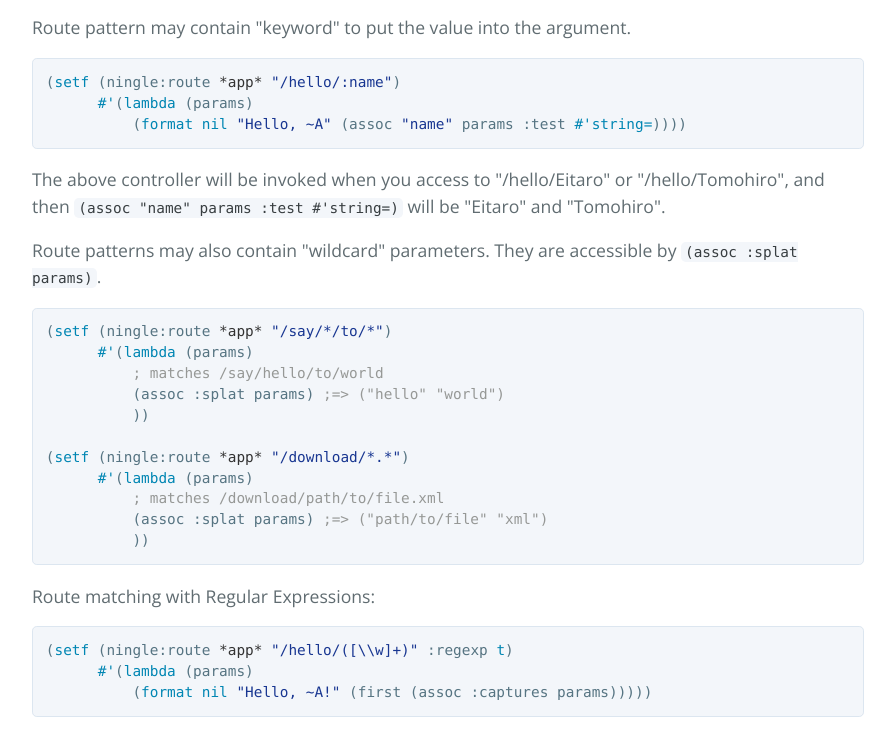
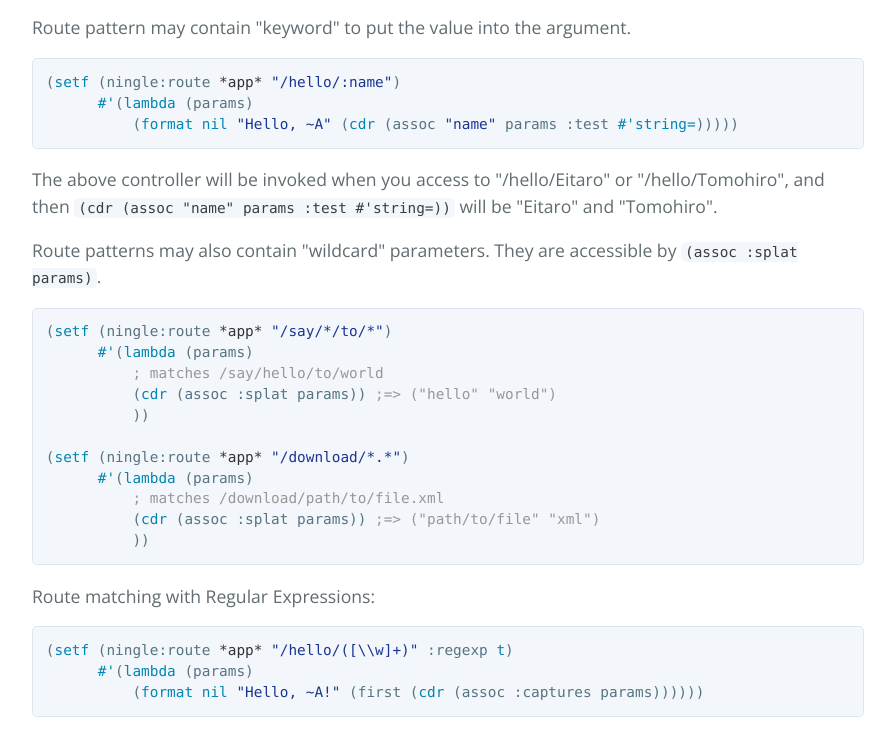
Before and after one commit to fukamachi/ningle, a plain HTML site: page index.html in a window 1280 px wide. Shown: the part 2107-2840 px from the top of the page, without its empty margins (192-1087 px from the left). Drawn offline with nearby package versions, Linux system fonts and the light colour scheme.

```diff
--- a/index.html
+++ b/index.html
@@ -85,29 +85,29 @@
 
 <div class="highlight highlight-common-lisp"><pre>(<span class="pl-c1">setf</span> (ningle:route <span class="pl-smi">*app*</span> <span class="pl-s"><span class="pl-pds">"</span>/hello/:name<span class="pl-pds">"</span></span>)
       <span class="pl-c1">#'</span>(<span class="pl-c1">lambda</span> (params)
-          (<span class="pl-c1">format</span> <span class="pl-c1">nil</span> <span class="pl-s"><span class="pl-pds">"</span>Hello, ~A<span class="pl-pds">"</span></span> (assoc <span class="pl-s"><span class="pl-pds">"</span>name<span class="pl-pds">"</span></span> params :test <span class="pl-c1">#'string=</span>))))</pre></div>
+          (<span class="pl-c1">format</span> <span class="pl-c1">nil</span> <span class="pl-s"><span class="pl-pds">"</span>Hello, ~A<span class="pl-pds">"</span></span> (<span class="pl-c1">cdr</span> (assoc <span class="pl-s"><span class="pl-pds">"</span>name<span class="pl-pds">"</span></span> params :test <span class="pl-c1">#'string=</span>)))))</pre></div>
 
-<p>The above controller will be invoked when you access to "/hello/Eitaro" or "/hello/Tomohiro", and then <code>(assoc "name" params :test #'string=)</code> will be "Eitaro" and "Tomohiro".</p>
+<p>The above controller will be invoked when you access to "/hello/Eitaro" or "/hello/Tomohiro", and then <code>(cdr (assoc "name" params :test #'string=))</code> will be "Eitaro" and "Tomohiro".</p>
 
 <p>Route patterns may also contain "wildcard" parameters. They are accessible by <code>(assoc :splat params)</code>.</p>
 
 <div class="highlight highlight-common-lisp"><pre>(<span class="pl-c1">setf</span> (ningle:route <span class="pl-smi">*app*</span> <span class="pl-s"><span class="pl-pds">"</span>/say/*/to/*<span class="pl-pds">"</span></span>)
       <span class="pl-c1">#'</span>(<span class="pl-c1">lambda</span> (params)
           <span class="pl-c">; matches /say/hello/to/world</span>
-          (assoc :splat params) <span class="pl-c">;=&gt; ("hello" "world")</span>
+          (<span class="pl-c1">cdr</span> (assoc :splat params)) <span class="pl-c">;=&gt; ("hello" "world")</span>
           ))
 
 (<span class="pl-c1">setf</span> (ningle:route <span class="pl-smi">*app*</span> <span class="pl-s"><span class="pl-pds">"</span>/download/*.*<span class="pl-pds">"</span></span>)
       <span class="pl-c1">#'</span>(<span class="pl-c1">lambda</span> (params)
           <span class="pl-c">; matches /download/path/to/file.xml</span>
-          (assoc :splat params) <span class="pl-c">;=&gt; ("path/to/file" "xml")</span>
+          (<span class="pl-c1">cdr</span> (assoc :splat params)) <span class="pl-c">;=&gt; ("path/to/file" "xml")</span>
           ))</pre></div>
 
 <p>Route matching with Regular Expressions:</p>
 
 <div class="highlight highlight-common-lisp"><pre>(<span class="pl-c1">setf</span> (ningle:route <span class="pl-smi">*app*</span> <span class="pl-s"><span class="pl-pds">"</span>/hello/([<span class="pl-cce">\\</span>w]+)<span class="pl-pds">"</span></span> :regexp <span class="pl-c1">t</span>)
       <span class="pl-c1">#'</span>(<span class="pl-c1">lambda</span> (params)
-          (<span class="pl-c1">format</span> <span class="pl-c1">nil</span> <span class="pl-s"><span class="pl-pds">"</span>Hello, ~A!<span class="pl-pds">"</span></span> (first (assoc :captures params)))))</pre></div>
+          (<span class="pl-c1">format</span> <span class="pl-c1">nil</span> <span class="pl-s"><span class="pl-pds">"</span>Hello, ~A!<span class="pl-pds">"</span></span> (first (<span class="pl-c1">cdr</span> (assoc :captures params))))))</pre></div>
 
 <h3>
 <a id="requirements" class="anchor" href="#requirements" aria-hidden="true"><span class="octicon octicon-link"></span></a>Requirements</h3>
```
Also changed, not shown: params.json (+1 -1 lines).
